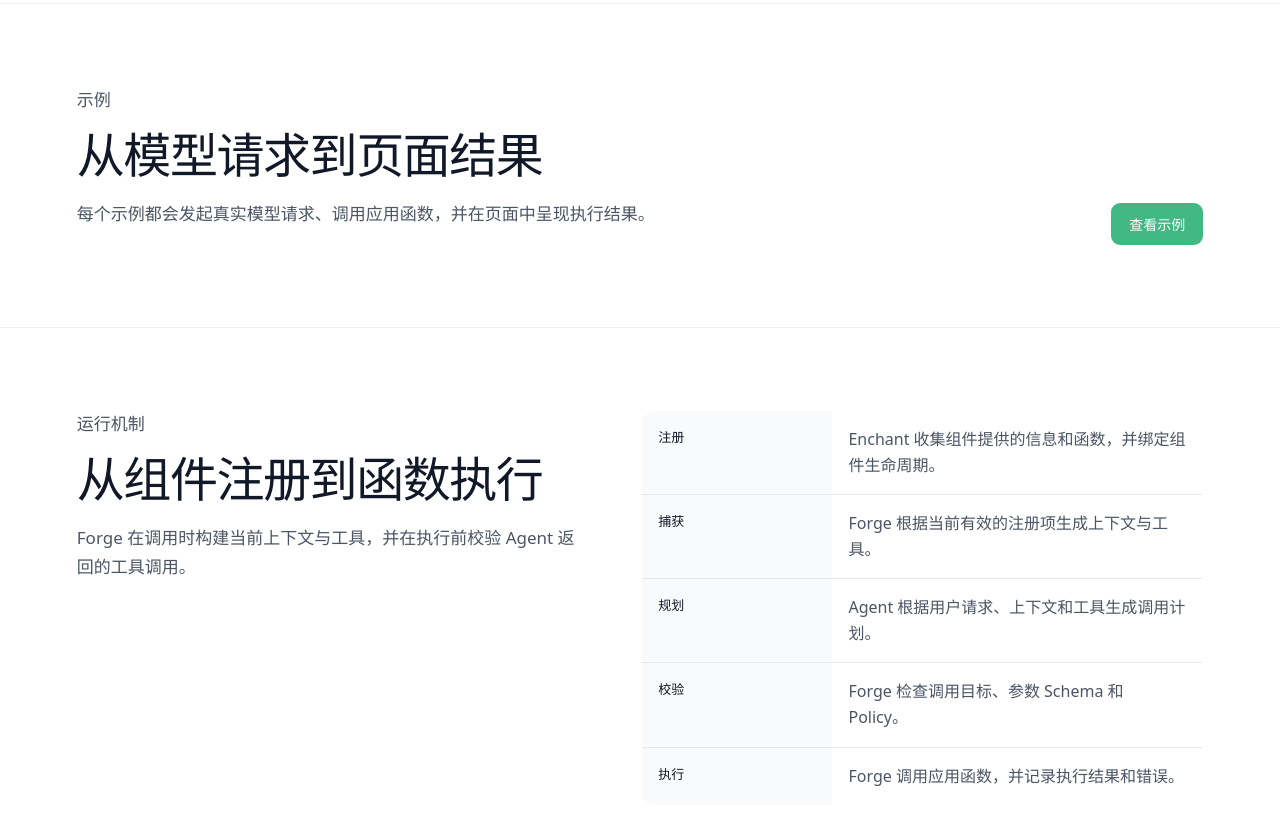
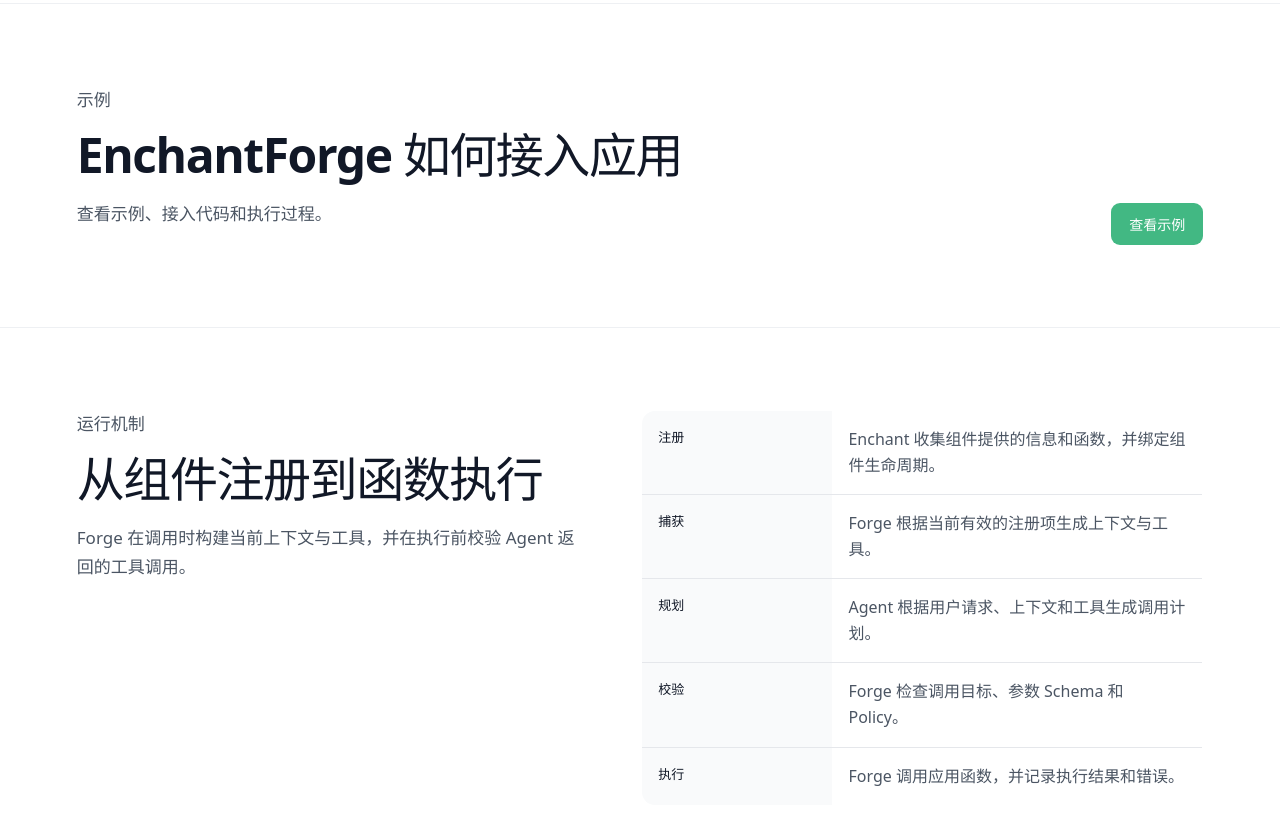
Before and after one commit to Hisashiburidane/llm-integration, a Vue app in the folder website/: page / in a window 1280 px wide. Shown: the part 2320-3145 px from the top of the page. Built offline with nearby package versions, Linux system fonts and the light colour scheme; no server answers.

Commit message:
refactor(website): focus examples copy on integration

```diff
--- a/website/src/locales.ts
+++ b/website/src/locales.ts
@@ -74,8 +74,8 @@
       },
       examples: {
         kicker: '示例',
-        title: '从模型请求到页面结果',
-        body: '每个示例都会发起真实模型请求、调用应用函数，并在页面中呈现执行结果。',
+        title: 'EnchantForge 如何接入应用',
+        body: '查看示例、接入代码和执行过程。',
         action: '查看示例'
       },
       runtime: {
@@ -321,8 +321,8 @@
       },
       examples: {
         kicker: 'Examples',
-        title: 'From model request to page result',
-        body: 'Each example sends a real model request, calls application functions, and renders the result in the page.',
+        title: 'How EnchantForge integrates with applications',
+        body: 'Explore examples, integration code, and execution flow.',
         action: 'View examples'
       },
       runtime: {
```
